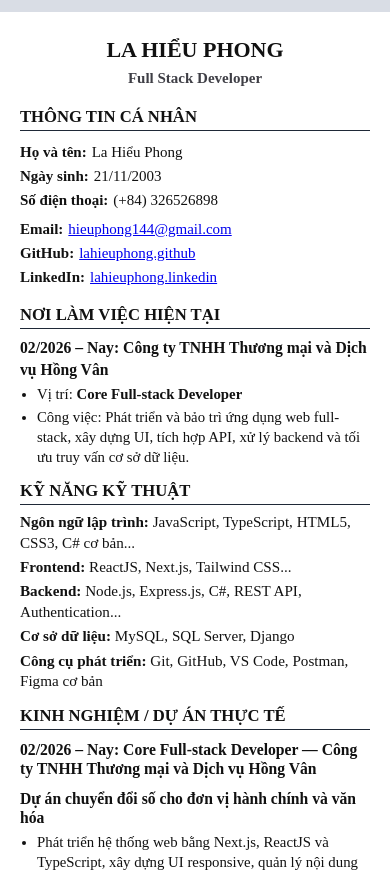
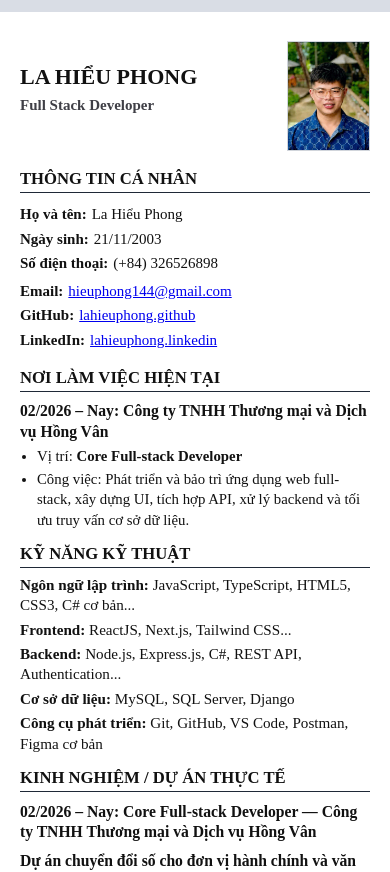
Before and after one commit to lahieuphong/lahieuphong-cv, a Next.js app: page /cv in a window 390 px wide. Shown: the top 872 px of the page. Built offline with nearby package versions, Linux system fonts and the light colour scheme.

Commit message:
Add profile photo to CV header

```diff
--- a/src/app/cv/page.tsx
+++ b/src/app/cv/page.tsx
@@ -1,6 +1,9 @@
+const assetBasePath = process.env.GITHUB_ACTIONS === "true" ? "/lahieuphong-cv" : "";
+
 const profile = {
   name: "La Hiểu Phong",
   title: "Full Stack Developer",
+  photoUrl: `${assetBasePath}/profile.png`,
   birthday: "21/11/2003",
   phone: "(+84) 326526898",
   email: "hieuphong144@gmail.com",
@@ -146,8 +149,16 @@ export default function Home() {
     <main className="cv-wrapper">
       <article className="cv-sheet">
         <header className="cv-header">
-          <h1>{profile.name}</h1>
-          <p className="cv-title">{profile.title}</p>
+          <div className="cv-header-spacer" aria-hidden="true" />
+          <div className="cv-header-content">
+            <h1>{profile.name}</h1>
+            <p className="cv-title">{profile.title}</p>
+          </div>
+          <div
+            className="profile-photo"
+            aria-label="Ảnh thẻ"
+            style={{ backgroundImage: `url("${profile.photoUrl}")` }}
+          />
         </header>
 
         <section className="cv-section personal-info-section">
--- a/src/app/globals.css
+++ b/src/app/globals.css
@@ -58,8 +58,17 @@ a:hover {
 }
 
 .cv-header {
+  display: grid;
+  grid-template-columns: 28mm minmax(0, 1fr) 28mm;
+  align-items: end;
+  column-gap: 10mm;
+  min-height: 36mm;
   margin-bottom: 18px;
   text-align: center;
+}
+
+.cv-header-content {
+  align-self: center;
 }
 
 .cv-header h1 {
@@ -77,6 +86,16 @@ a:hover {
   color: var(--muted-ink);
   font-size: 15pt;
   font-weight: 700;
+}
+
+.profile-photo {
+  width: 26mm;
+  aspect-ratio: 3 / 4;
+  justify-self: end;
+  background-color: #f8fafc;
+  background-position: center;
+  background-size: cover;
+  border: 1px solid #d1d5db;
 }
 
 .contact-line {
@@ -319,6 +338,24 @@ a:hover {
     box-shadow: none;
   }
 
+  .cv-header {
+    grid-template-columns: 1fr 22mm;
+    column-gap: 6mm;
+    min-height: 30mm;
+  }
+
+  .cv-header-spacer {
+    display: none;
+  }
+
+  .cv-header-content {
+    text-align: left;
+  }
+
+  .profile-photo {
+    width: 22mm;
+  }
+
   .cv-header h1 {
     font-size: 22px;
   }
```
Also changed, not shown: public/profile.png (added).
